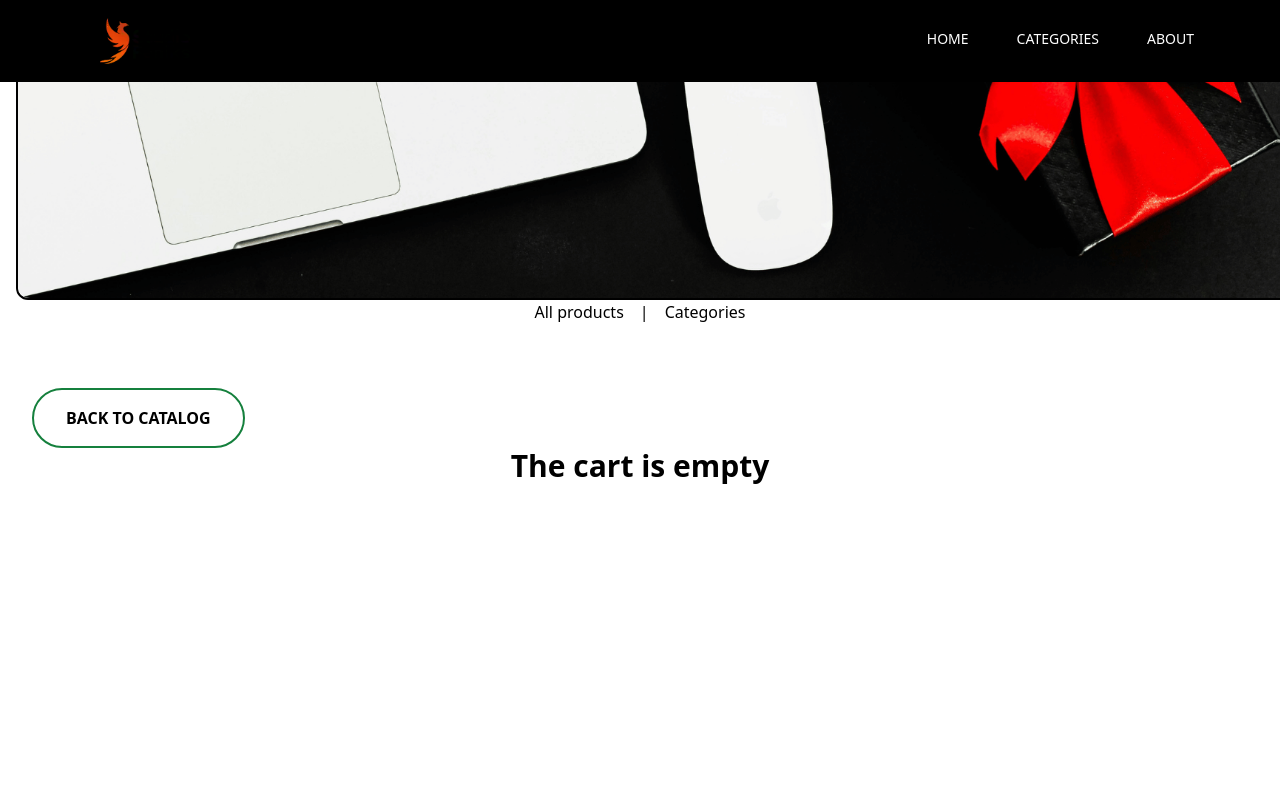
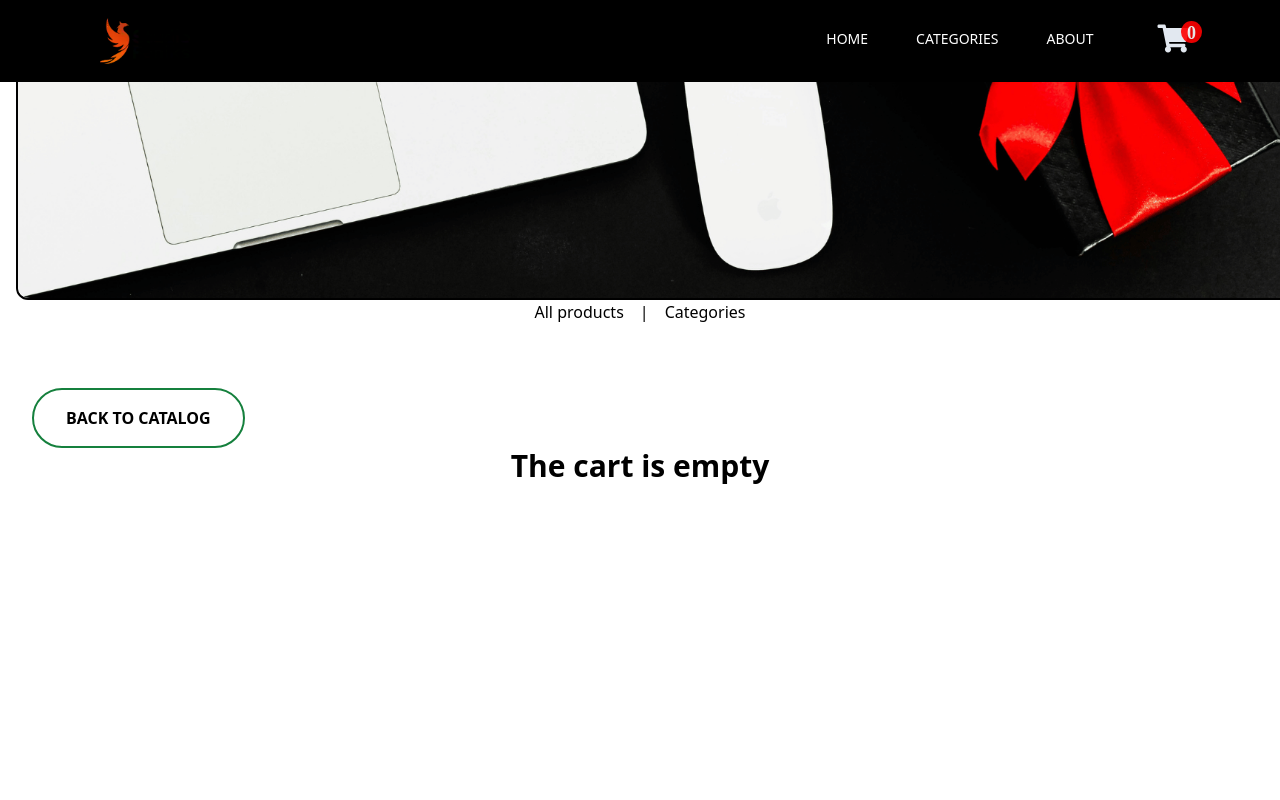
Before and after one commit to MateuszKuruc/vue-shopping-cart, a Vue app: page /cart in a window 1280 px wide. Shown: the top 800 px of the page. Built offline with nearby package versions, Linux system fonts and the light colour scheme.

Commit message:
add shopping cart icon to desktop and mobile nad bar

```diff
--- a/src/components/BackButton.vue
+++ b/src/components/BackButton.vue
@@ -1,6 +1,6 @@
 <template>
   <button
-    class="py-4 px-8 mt-4 rounded-full uppercase font-bold border-2 border-green-700 hover:bg-gray-200 ease-in-out duration-300"
+    class="md:py-4 py-2 md:px-8 px-2 mt-4 rounded-full uppercase font-bold border-2 border-green-700 hover:bg-gray-200 ease-in-out duration-300"
   >
     <slot>
       <span> Back to catalog </span>
--- a/src/components/NavBar.vue
+++ b/src/components/NavBar.vue
@@ -49,7 +49,13 @@ const itemsTotal = computed(() => {
         <li>
           <router-link class="link" :to="{ name: 'About' }">About</router-link>
         </li>
+        <div class="ml-12" @click="router.push({ name: 'CartView' })">
+          <i class="fa badge fa-lg cursor-pointer" :value="itemsTotal">&#xf07a;</i>
+        </div>
       </ul>
+      <div class="absolute flex items-center h-[70%] right-24" @click="router.push({ name: 'CartView' })">
+          <i v-show="mobile" class="fa badge fa-lg cursor-pointer" :value="itemsTotal">&#xf07a;</i>
+        </div>
       <div class="icon">
         <i
           @click="toggleMobileNav"
@@ -76,7 +82,20 @@ const itemsTotal = computed(() => {
 </template>
 
 <script setup>
-import { ref, onMounted } from 'vue'
+import { ref, onMounted, computed } from 'vue'
+import { useRouter } from 'vue-router'
+import { productsStore } from '@/stores/products'
+
+const router = useRouter()
+const productStore = productsStore()
+
+const itemsTotal = computed(() => {
+  let quantityTotal = 0
+  productStore.cart.forEach((item) => {
+    quantityTotal += Number(item.quantity)
+  })
+  return quantityTotal
+})
 
 const mobile = ref(null)
 const mobileNav = ref(null)
```
